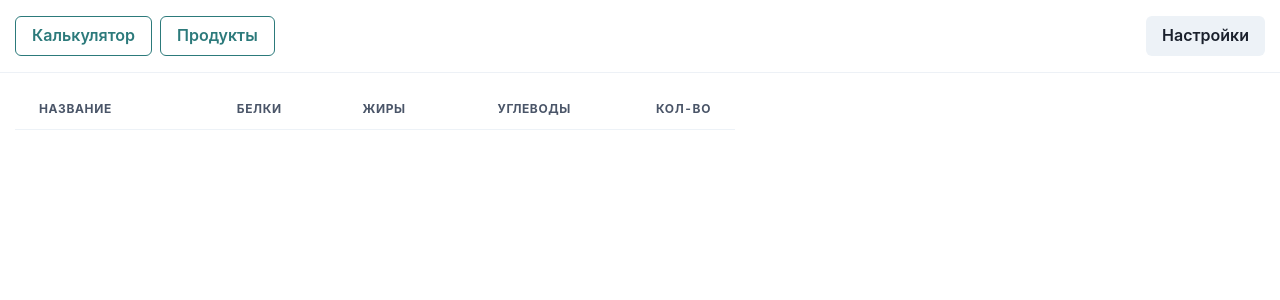
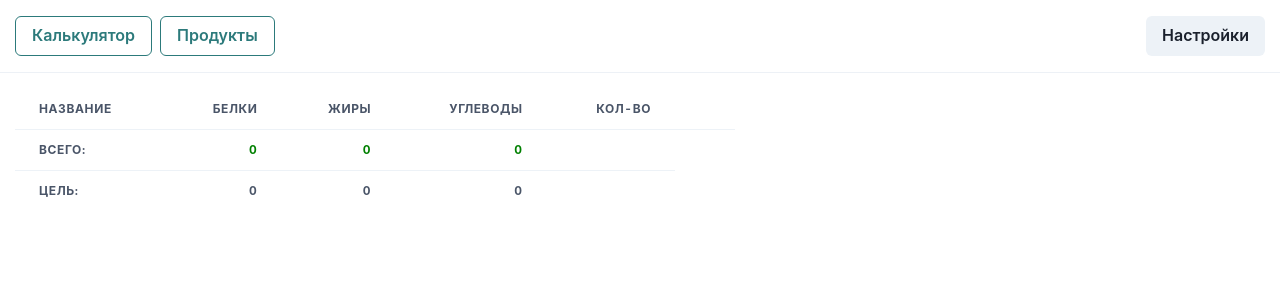
Before and after one commit to reywheel/diet-calculator, a React (Vite) app: page / in a window 1280 px wide. Shown: the top 300 px of the page. Built offline with nearby package versions, Linux system fonts and the light colour scheme; what mobx-persist-store would draw is missing.

Commit message:
refactor: переписал модель калькулятора на mobx

```diff
--- a/src/entities/config/model.ts
+++ b/src/entities/config/model.ts
@@ -1,7 +1,7 @@
 import { makeAutoObservable } from 'mobx';
 import { makePersistable } from 'mobx-persist-store';
 
-class ConfigStore {
+export class ConfigStore {
   protein = 0;
   fats = 0;
   carbs = 0;
--- a/src/entities/product/lib.ts
+++ b/src/entities/product/lib.ts
@@ -12,7 +12,7 @@ export const getProductInitialAmount = (product: IProduct): number => {
   }
 };
 
-export const calculateTotalNutrientsAmounts = (
+export const calculateTotalNutrientsAmount = (
   product: IProduct,
   amount: number,
 ): {
@@ -23,14 +23,9 @@ export const calculateTotalNutrientsAmounts = (
   const multiplier =
     product.type === 'piece' ? amount : _.round(amount / 100, 2);
 
-  return _.chain(product)
-    .pick(['protein', 'fats', 'carbs'])
-    .transform(
-      (result, value, key) => {
-        // @ts-expect-error не сходятся типы
-        result[key] = _.round(value * multiplier, 2);
-      },
-      { protein: 0, fats: 0, carbs: 0 },
-    )
-    .value();
+  return {
+    protein: _.round(product.protein * multiplier, 2),
+    fats: _.round(product.fats * multiplier, 2),
+    carbs: _.round(product.carbs * multiplier, 2),
+  };
 };
--- a/src/widgets/calculator/model.ts
+++ b/src/widgets/calculator/model.ts
@@ -1,9 +1,18 @@
-import { IProduct, productStore, ProductStore } from '@/entities/product';
+import {
+  calculateTotalNutrientsAmount,
+  IProduct,
+  productStore,
+  ProductStore,
+} from '@/entities/product';
 import {
   productsAmountsStore,
   ProductsAmountsStore,
 } from '@/entities/productAmount';
+import { configStore, ConfigStore } from '@/entities/config';
+import _ from 'lodash';
+
 class CalculatorStore {
+  configStore: ConfigStore;
   productsStore: ProductStore;
   productsAmountsStore: ProductsAmountsStore;
 
@@ -20,10 +29,57 @@ class CalculatorStore {
     );
   }
 
+  get nutrientsAmount() {
+    return this.productsAmountsList.reduce(
+      (acc, productAmount) => {
+        const productNutrientsAmount = calculateTotalNutrientsAmount(
+          productAmount,
+          productAmount.amount,
+        );
+
+        return {
+          protein: _.round(acc.protein + productNutrientsAmount.protein, 2),
+          fats: _.round(acc.fats + productNutrientsAmount.fats, 2),
+          carbs: _.round(acc.carbs + productNutrientsAmount.carbs, 2),
+        };
+      },
+      { protein: 0, fats: 0, carbs: 0 },
+    );
+  }
+
+  get nutrientsGoal() {
+    return {
+      protein: this.configStore.protein,
+      fats: this.configStore.fats,
+      carbs: this.configStore.carbs,
+    };
+  }
+
+  get isNutrientsEnough() {
+    return {
+      protein: this.nutrientsAmount.protein >= this.nutrientsGoal.protein,
+      fats: this.nutrientsAmount.fats >= this.nutrientsGoal.fats,
+      carbs: this.nutrientsAmount.carbs >= this.nutrientsGoal.carbs,
+    };
+  }
+
   constructor() {
+    this.configStore = configStore;
     this.productsStore = productStore;
     this.productsAmountsStore = productsAmountsStore;
   }
+
+  onChangeProductAmount = (productId: string, amount: number) => {
+    const product = this.productsStore.getProductById(productId);
+
+    if (!product) throw new Error('Продукт для изменения кол-ва не найден');
+
+    this.productsAmountsStore.changeProductAmount(product.id, amount);
+  };
+
+  onDeleteProductAmount = (productId: string) => {
+    this.productsAmountsStore.deleteProductAmount(productId);
+  };
 }
 
 export const calculatorStore = new CalculatorStore();
--- a/src/widgets/calculator/ui/Calculator/Calculator.tsx
+++ b/src/widgets/calculator/ui/Calculator/Calculator.tsx
@@ -1,4 +1,5 @@
 import {
+  IconButton,
   NumberDecrementStepper,
   NumberIncrementStepper,
   NumberInput,
@@ -8,16 +9,24 @@ import {
   TableContainer,
   Tbody,
   Td,
-  // Tfoot,
+  Tfoot,
   Th,
   Thead,
   Tr,
 } from '@chakra-ui/react';
 import { calculatorStore } from '../../model.ts';
 import { observer } from 'mobx-react-lite';
+import { DeleteIcon } from '@chakra-ui/icons';
 
 export const Calculator = observer(() => {
-  const { productsAmountsList } = calculatorStore;
+  const {
+    productsAmountsList,
+    nutrientsAmount,
+    nutrientsGoal,
+    isNutrientsEnough,
+    onChangeProductAmount,
+    onDeleteProductAmount,
+  } = calculatorStore;
 
   return (
     <TableContainer overflowY={'auto'}>
@@ -34,6 +43,7 @@ export const Calculator = observer(() => {
             <Th isNumeric>Жиры</Th>
             <Th isNumeric>Углеводы</Th>
             <Th isNumeric>Кол-во</Th>
+            <Th />
           </Tr>
         </Thead>
 
@@ -44,6 +54,7 @@ export const Calculator = observer(() => {
               <Td isNumeric>{productAmount.protein}</Td>
               <Td isNumeric>{productAmount.fats}</Td>
               <Td isNumeric>{productAmount.carbs}</Td>
+
               <Td isNumeric>
                 <NumberInput
                   maxW={100}
@@ -51,7 +62,9 @@ export const Calculator = observer(() => {
                   value={productAmount.amount}
                   size={'sm'}
                   ml={'auto'}
-                  onChange={() => {}}
+                  onChange={(_, v) =>
+                    onChangeProductAmount(productAmount.id, v)
+                  }
                 >
                   <NumberInputField />
                   <NumberInputStepper>
@@ -60,49 +73,59 @@ export const Calculator = observer(() => {
                   </NumberInputStepper>
                 </NumberInput>
               </Td>
+
+              <Td>
+                <IconButton
+                  colorScheme={'red'}
+                  size={'sm'}
+                  aria-label={'delete product'}
+                  icon={<DeleteIcon />}
+                  onClick={() => onDeleteProductAmount(productAmount.id)}
+                />
+              </Td>
             </Tr>
           ))}
         </Tbody>
 
-        {/*<Tfoot*/}
-        {/*  position={'sticky'}*/}
-        {/*  bottom={0}*/}
-        {/*>*/}
-        {/*  <Tr>*/}
-        {/*    <Th>Всего:</Th>*/}
+        <Tfoot
+          position={'sticky'}
+          bottom={0}
+        >
+          <Tr>
+            <Th>Всего:</Th>
 
-        {/*    <Th*/}
-        {/*      isNumeric*/}
-        {/*      color={isNutrientsEnough.protein ? 'green' : 'red'}*/}
-        {/*    >*/}
-        {/*      {totalNutrientsAmounts.protein}*/}
-        {/*    </Th>*/}
+            <Th
+              isNumeric
+              color={isNutrientsEnough.protein ? 'green' : 'red'}
+            >
+              {nutrientsAmount.protein}
+            </Th>
 
-        {/*    <Th*/}
-        {/*      isNumeric*/}
-        {/*      color={isNutrientsEnough.fats ? 'green' : 'red'}*/}
-        {/*    >*/}
-        {/*      {totalNutrientsAmounts.fats}*/}
-        {/*    </Th>*/}
+            <Th
+              isNumeric
+              color={isNutrientsEnough.fats ? 'green' : 'red'}
+            >
+              {nutrientsAmount.fats}
+            </Th>
 
-        {/*    <Th*/}
-        {/*      isNumeric*/}
-        {/*      color={isNutrientsEnough.carbs ? 'green' : 'red'}*/}
-        {/*    >*/}
-        {/*      {totalNutrientsAmounts.carbs}*/}
-        {/*    </Th>*/}
+            <Th
+              isNumeric
+              color={isNutrientsEnough.carbs ? 'green' : 'red'}
+            >
+              {nutrientsAmount.carbs}
+            </Th>
 
-        {/*    <Th></Th>*/}
-        {/*  </Tr>*/}
+            <Th></Th>
+          </Tr>
 
-        {/*  <Tr>*/}
-        {/*    <Th>Цель:</Th>*/}
-        {/*    <Th isNumeric>{protein}</Th>*/}
-        {/*    <Th isNumeric>{fats}</Th>*/}
-        {/*    <Th isNumeric>{carbs}</Th>*/}
-        {/*    <Th></Th>*/}
-        {/*  </Tr>*/}
-        {/*</Tfoot>*/}
+          <Tr>
+            <Th>Цель:</Th>
+            <Th isNumeric>{nutrientsGoal.protein}</Th>
+            <Th isNumeric>{nutrientsGoal.fats}</Th>
+            <Th isNumeric>{nutrientsGoal.carbs}</Th>
+            <Th></Th>
+          </Tr>
+        </Tfoot>
       </Table>
     </TableContainer>
   );
```
